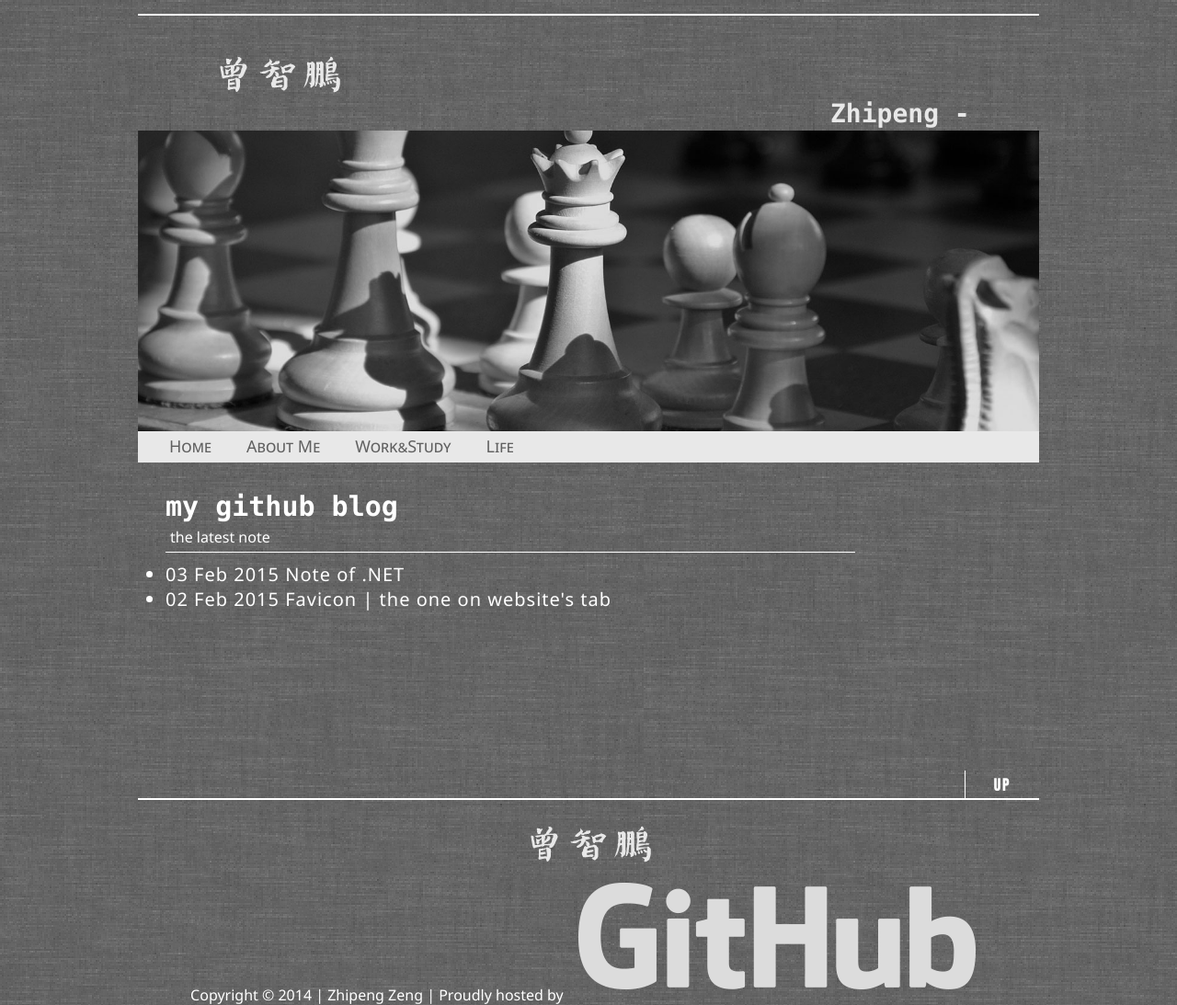
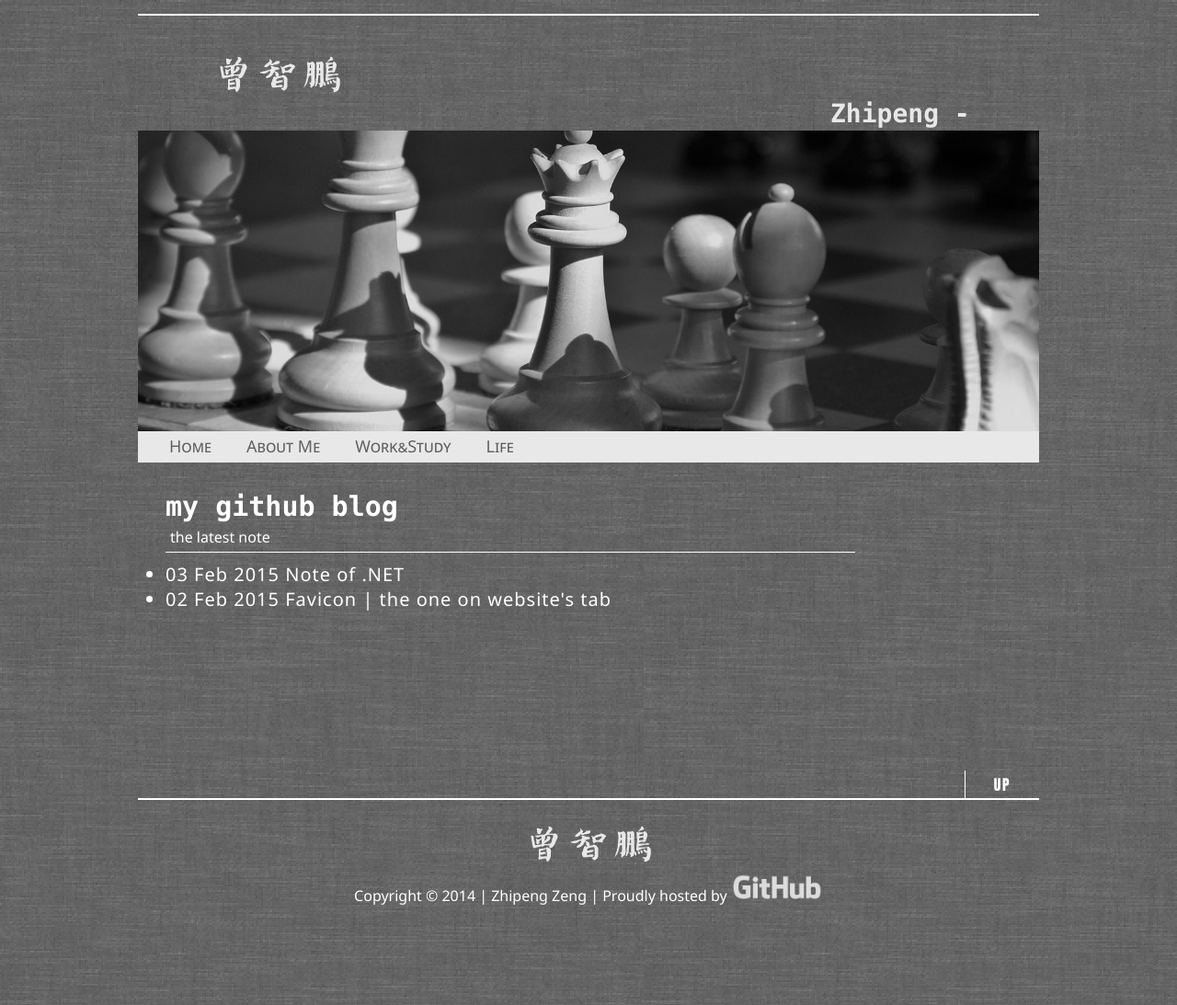
Before and after one commit to ZhipengZeng/AAA-Blog, a Jekyll site: the page built from index.html, in a window 1280 px wide. Shown: the whole page at 92% size. Built offline with Jekyll 4.4.1, drawn with Linux system fonts in a browser that asks for light colours.

Commit message:
improve some code

```diff
--- a/_layouts/default.html
+++ b/_layouts/default.html
@@ -45,7 +45,7 @@
 </aside>
 
 <footer>
-	<p>Copyright &copy; 2014 | <a href="mailto:keviniszzp@gmail.com" target="_blank" title="mail to: keviniszzp@gmail.com">Zhipeng Zeng</a> | Proudly hosted by <img src="{{ site.baseurl }}/images/github-logo.png" alt="Github" /></p>
+	<p>Copyright &copy; 2014 | <a href="mailto:keviniszzp@gmail.com" target="_blank" title="mail to: keviniszzp@gmail.com">Zhipeng Zeng</a> | Proudly hosted by <a href="http://github.com"><img src="{{ site.baseurl }}/images/github-logo.png" alt="Github" width="100px" height="30px" /></a></p>
 </footer>
 </div><!--#container ends here-->
 
```
